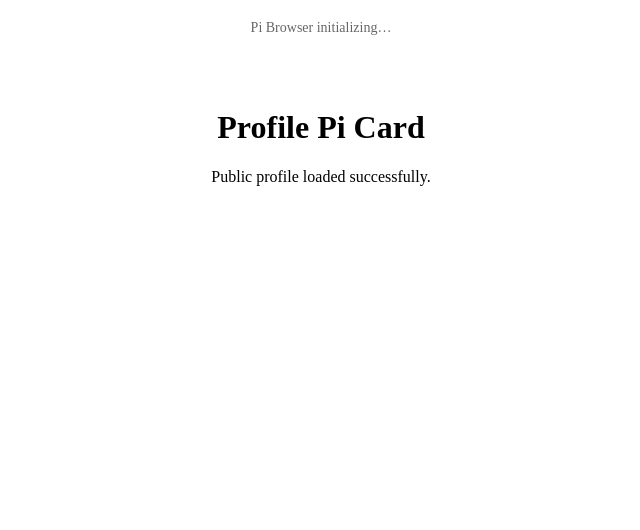
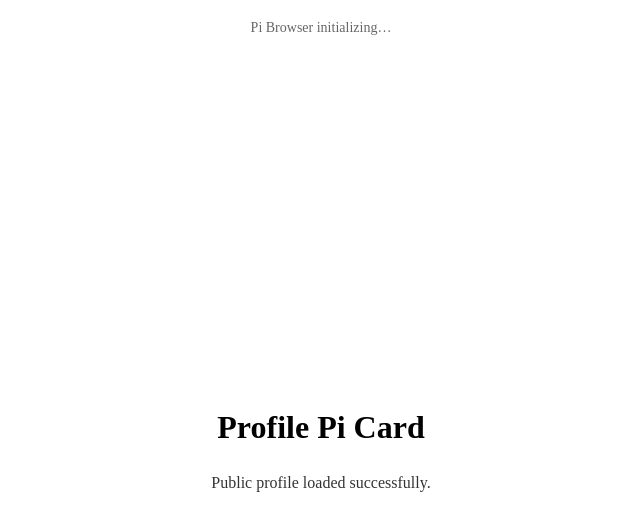
Before and after one commit to Giulex84/Profile-pi-card, a React (Vite) app in the folder apps/web/: page / in a window 1280 px wide. Shown: the top 530 px of the page, without its empty margins (319-959 px from the left). Built offline with nearby package versions, Linux system fonts and the light colour scheme.

Commit message:
Update PublicProfile.tsx

```diff
--- a/apps/web/src/PublicProfile.tsx
+++ b/apps/web/src/PublicProfile.tsx
@@ -1,8 +1,27 @@
 export default function PublicProfile() {
   return (
-    <div style={{ textAlign: "center", marginTop: 40 }}>
-      <h1>Profile Pi Card</h1>
-      <p>Public profile loaded successfully.</p>
+    <div style={container}>
+      <h1 style={title}>Profile Pi Card</h1>
+      <p style={text}>Public profile loaded successfully.</p>
     </div>
   );
 }
+
+const container: React.CSSProperties = {
+  minHeight: "100vh",
+  display: "flex",
+  flexDirection: "column",
+  justifyContent: "center",
+  alignItems: "center",
+};
+
+const title: React.CSSProperties = {
+  fontSize: "32px",
+  fontWeight: 700,
+  marginBottom: "12px",
+};
+
+const text: React.CSSProperties = {
+  fontSize: "16px",
+  opacity: 0.8,
+};
```
